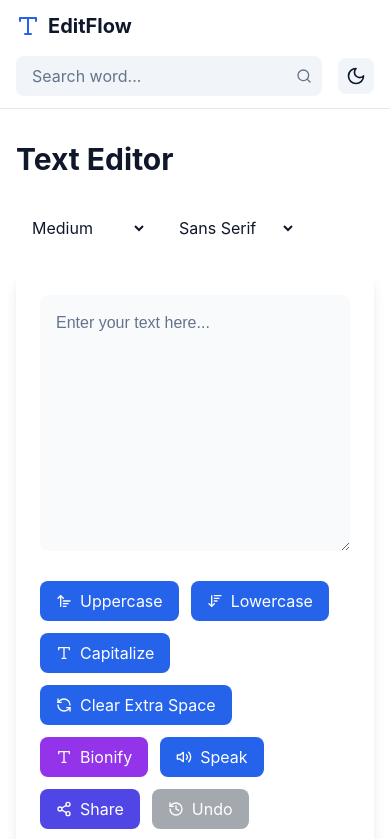
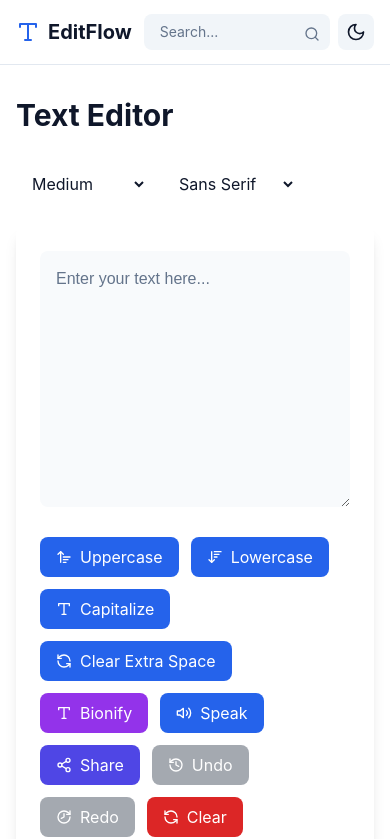
Before and after one commit to narayan2k01/EditFlow, a React (Vite) app: page / in a window 390 px wide. Shown: the top 839 px of the page. Built offline with nearby package versions, Linux system fonts and the light colour scheme.

Commit message:
Fix mobile UI and dark mode visibility

```diff
--- a/src/Components/Navbar.tsx
+++ b/src/Components/Navbar.tsx
@@ -26,10 +26,11 @@
       mode === 'dark' ? 'bg-slate-900 border-slate-800' : 'bg-white border-slate-200'
     }`}>
       <div className="container mx-auto px-4">
-        {/* We adjust flex direction and padding for different screen sizes */}
-        <div className="flex flex-col md:flex-row items-center justify-between gap-4 py-3">
+        {/* Simplified flex row layout for all screen sizes */}
+        <div className="flex items-center justify-between gap-3 h-16">
 
-          <div className="flex items-center self-start md:self-center">
+          {/* Logo */}
+          <div className="flex items-center flex-shrink-0">
             <Type className={`w-6 h-6 ${mode === 'dark' ? 'text-blue-400' : 'text-blue-600'} mr-2`} />
             <a href="/" className={`text-xl font-bold ${
               mode === 'dark' ? 'text-white' : 'text-slate-900'
@@ -38,15 +39,15 @@
             </a>
           </div>
 
-          <div className="flex items-center gap-4 w-full md:w-auto">
-            <form onSubmit={handleSearch} className="relative flex-grow">
+          {/* Search and Theme Toggle */}
+          <div className="flex items-center gap-2 flex-grow min-w-0">
+            <form onSubmit={handleSearch} className="relative flex-grow min-w-0">
               <input
                 type="search"
                 value={searchTerm}
                 onChange={(e) => setSearchTerm(e.target.value)}
-                placeholder="Search word..."
-                // The width is now responsive
-                className={`w-full md:w-64 pl-4 pr-10 py-2 rounded-lg outline-none transition-colors ${
+                placeholder="Search..."
+                className={`w-full pl-4 pr-10 py-2 rounded-lg outline-none transition-colors text-sm ${
                   mode === 'dark'
                     ? 'bg-slate-800 text-white placeholder:text-slate-400 focus:bg-slate-700'
                     : 'bg-slate-100 text-slate-900 placeholder:text-slate-500 focus:bg-slate-200'
@@ -77,7 +78,7 @@
 
             <button
               onClick={toggleMode}
-              className={`p-2 rounded-lg transition-colors ${
+              className={`p-2 rounded-lg transition-colors flex-shrink-0 ${
                 mode === 'dark'
                   ? 'bg-slate-800 hover:bg-slate-700 text-yellow-400'
                   : 'bg-slate-100 hover:bg-slate-200 text-slate-900'
@@ -86,7 +87,6 @@
               {mode === 'dark' ? <Sun className="w-5 h-5" /> : <Moon className="w-5 h-5" />}
             </button>
           </div>
-
         </div>
       </div>
     </nav>
--- a/src/index.css
+++ b/src/index.css
@@ -14,3 +14,8 @@
 .dark {
   color-scheme: dark;
 }
+
+/* Add this new rule at the end */
+.dark strong {
+  color: #60a5fa; /* A brighter, light-blue color for dark mode */
+}
```
